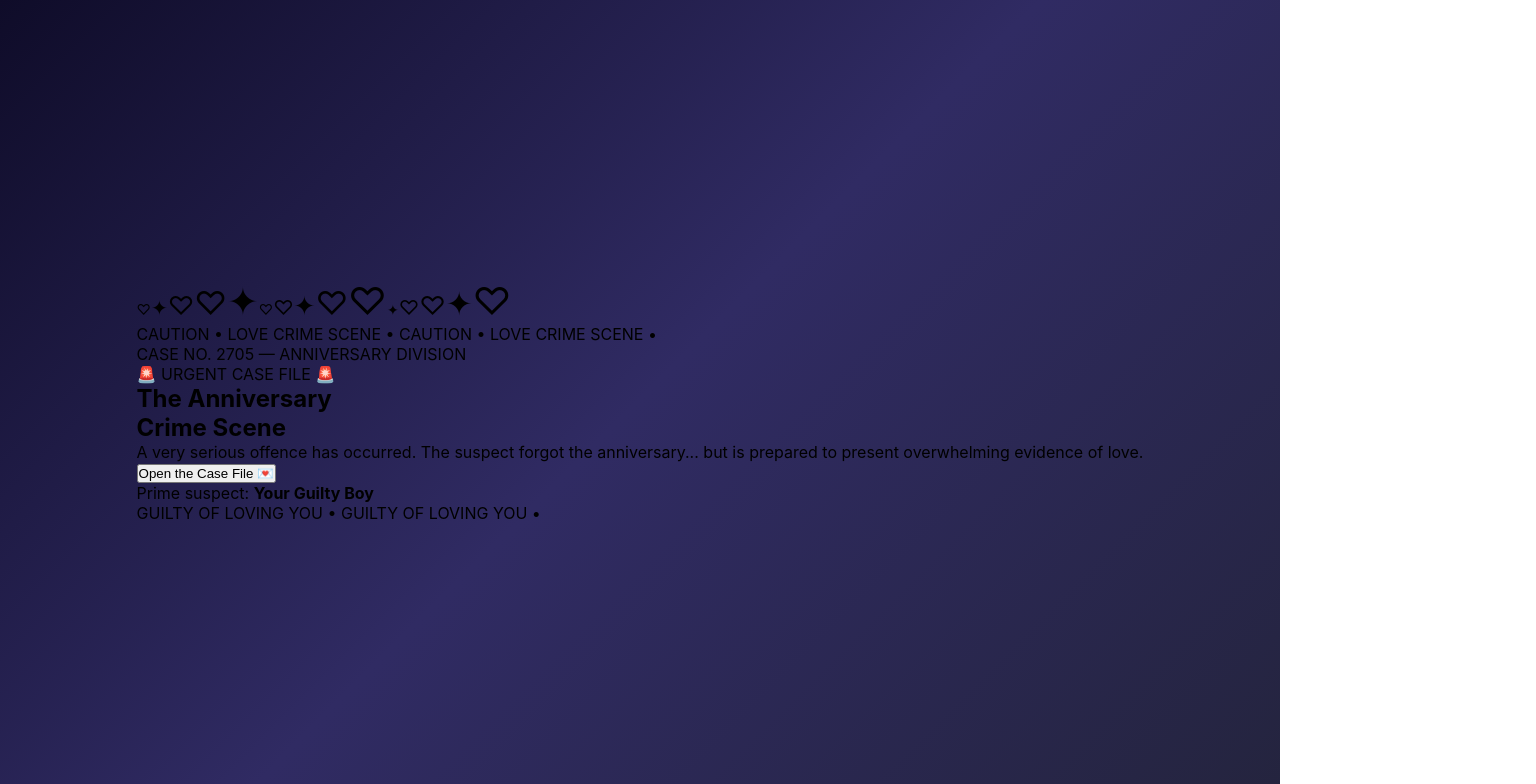
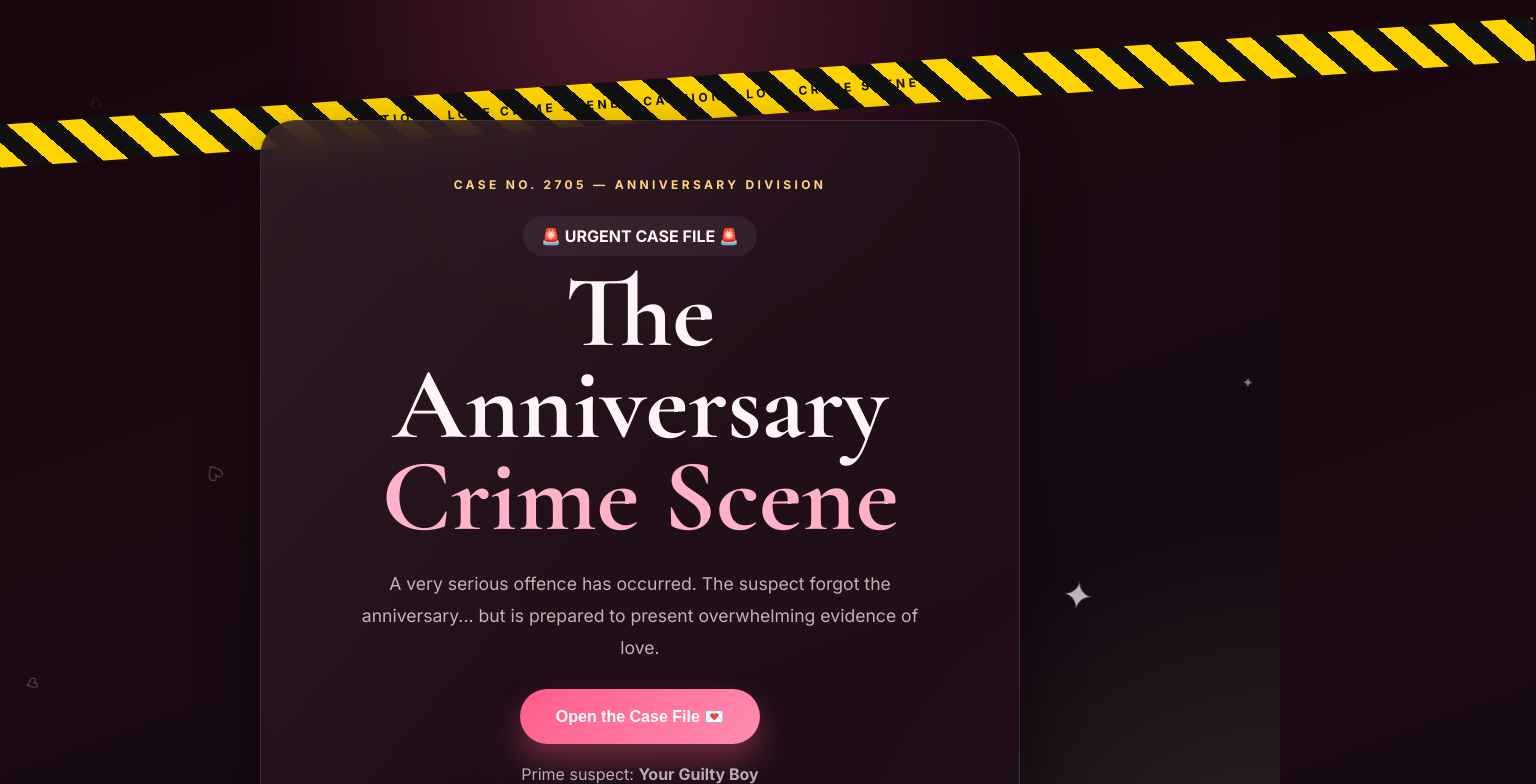
Before and after one commit to Sahil2218/react-app-new, a React (Create React App) app: page / in a window 1280 px wide. Shown: the top 784 px of the page, 1536 px wide, since content can reach past the window. Built offline with nearby package versions, Linux system fonts and the light colour scheme.

Commit message:
Add anniversary crime scene styling and animations

```diff
--- a/src/App.css
+++ b/src/App.css
@@ -1,45 +1,572 @@
-.App {
-  text-align: center;
-  width: 100%;
-  padding: 20px;
+@import url('https://fonts.googleapis.com/css2?family=Cormorant+Garamond:wght@400;500;600;700&family=Inter:wght@300;400;500;600;700&display=swap');
+
+:root {
+  --bg: #12070f;
+  --card: rgba(35, 16, 26, 0.82);
+  --accent: #ff5c8a;
+  --accent-soft: #ffb1c7;
+  --gold: #ffd67d;
+  --text: #fff4f7;
+  --muted: rgba(255, 233, 239, 0.74);
+  --border: rgba(255, 255, 255, 0.12);
+  --shadow: 0 24px 60px rgba(0, 0, 0, 0.45);
 }
 
-.app-container {
-  max-width: 600px;
+* {
+  box-sizing: border-box;
+}
+
+body {
+  margin: 0;
+  background:
+    radial-gradient(circle at top, rgba(255, 89, 138, 0.24), transparent 32%),
+    radial-gradient(circle at bottom right, rgba(255, 214, 125, 0.15), transparent 28%),
+    linear-gradient(160deg, #18060f 0%, #1c0a13 40%, #0d0914 100%);
+  color: var(--text);
+  font-family: 'Inter', sans-serif;
+  overflow-x: hidden;
+}
+
+.page {
+  position: relative;
+  min-height: 100vh;
+  width: 100%;
+}
+
+.hero {
+  min-height: 100vh;
+  display: flex;
+  align-items: center;
+  justify-content: center;
+  padding: 120px 24px;
+  position: relative;
+}
+
+.hero-card,
+.report-card,
+.file-card,
+.evidence-card,
+.letter,
+.promise-list,
+.question-section,
+.celebration-card {
+  backdrop-filter: blur(18px);
+  background: var(--card);
+  border: 1px solid var(--border);
+  box-shadow: var(--shadow);
+}
+
+.hero-card {
+  width: min(760px, 100%);
+  border-radius: 36px;
+  padding: 56px;
+  text-align: center;
+  position: relative;
+  overflow: hidden;
+}
+
+.hero-card::before {
+  content: '';
+  position: absolute;
+  inset: 0;
+  background: linear-gradient(130deg, rgba(255,255,255,0.06), transparent 55%);
+  pointer-events: none;
+}
+
+.case-number,
+.section-heading p,
+.final-tag,
+.file-tag {
+  text-transform: uppercase;
+  letter-spacing: 0.28em;
+  color: var(--gold);
+  font-size: 12px;
+  font-weight: 700;
+}
+
+.badge {
+  display: inline-flex;
+  padding: 10px 18px;
+  border-radius: 999px;
+  background: rgba(255,255,255,0.06);
+  margin: 24px 0 10px;
+  font-weight: 700;
+}
+
+.hero h1,
+.section-heading h2,
+.question-section h2,
+.celebration-card h1 {
+  font-family: 'Cormorant Garamond', serif;
+}
+
+.hero h1 {
+  font-size: clamp(4rem, 8vw, 6.6rem);
+  line-height: 0.9;
+  margin: 0;
+}
+
+.hero h1 span {
+  color: var(--accent-soft);
+}
+
+.hero-text {
+  max-width: 560px;
+  margin: 26px auto;
+  color: var(--muted);
+  font-size: 1.1rem;
+  line-height: 1.8;
+}
+
+.primary-button,
+.secondary-button,
+.yes-button,
+.no-button {
+  border: none;
+  cursor: pointer;
+  transition: transform 0.35s ease, box-shadow 0.35s ease, background 0.35s ease;
+}
+
+.primary-button,
+.yes-button {
+  background: linear-gradient(135deg, #ff5c8a, #ff8db1);
+  color: white;
+  border-radius: 999px;
+  font-weight: 700;
+}
+
+.primary-button {
+  padding: 18px 36px;
+  font-size: 1rem;
+  box-shadow: 0 16px 30px rgba(255, 92, 138, 0.35);
+}
+
+.primary-button:hover,
+.yes-button:hover,
+.no-button:hover,
+.secondary-button:hover {
+  transform: translateY(-4px);
+}
+
+.suspect {
+  margin-top: 20px;
+  color: rgba(255,255,255,0.66);
+}
+
+.police-tape {
+  position: absolute;
+  width: 140%;
+  left: -20%;
+  background: repeating-linear-gradient(
+    45deg,
+    #ffd400,
+    #ffd400 18px,
+    #111 18px,
+    #111 36px
+  );
+  color: #111;
+  font-weight: 800;
+  padding: 14px 0;
+  text-align: center;
+  letter-spacing: 0.3em;
+  font-size: 12px;
+  z-index: 0;
+}
+
+.police-tape.top {
+  top: 80px;
+  transform: rotate(-4deg);
+}
+
+.police-tape.bottom {
+  bottom: 80px;
+  transform: rotate(3deg);
+}
+
+.section {
+  padding: 60px 24px;
+}
+
+.section-heading {
+  text-align: center;
+  margin-bottom: 34px;
+}
+
+.section-heading h2 {
+  font-size: clamp(2.7rem, 5vw, 4.4rem);
+  margin: 10px 0 0;
+}
+
+.report-card {
+  width: min(980px, 100%);
+  margin: 0 auto;
+  border-radius: 32px;
+  display: grid;
+  grid-template-columns: 240px 1fr;
+  gap: 24px;
+  padding: 32px;
+}
+
+.report-left {
+  display: flex;
+  flex-direction: column;
+  align-items: center;
+  justify-content: center;
+  gap: 18px;
+}
+
+.fingerprint {
+  width: 150px;
+  height: 150px;
+  border-radius: 50%;
+  border: 2px dashed rgba(255,255,255,0.3);
+  display: flex;
+  align-items: center;
+  justify-content: center;
+  font-size: 4rem;
+}
+
+.stamp {
+  border: 2px solid currentColor;
+  padding: 10px 20px;
+  border-radius: 999px;
+  font-weight: 800;
+  transform: rotate(-10deg);
+}
+
+.stamp.guilty {
+  color: #ff728f;
+}
+
+.stamp.approved {
+  color: #9cffc6;
+}
+
+.report-details {
+  display: flex;
+  flex-direction: column;
+  justify-content: center;
+  gap: 16px;
+  font-size: 1.06rem;
+  line-height: 1.8;
+}
+
+.verdict {
+  color: var(--accent-soft);
+}
+
+.files-grid,
+.evidence-grid {
+  display: grid;
+  grid-template-columns: repeat(auto-fit, minmax(260px, 1fr));
+  gap: 26px;
+  width: min(1100px, 100%);
   margin: 0 auto;
 }
 
-.app-title {
-  font-size: 42px;
-  font-weight: 700;
-  background: linear-gradient(135deg, #bb86fc, #8a2be2, #64b5f6);
-  -webkit-background-clip: text;
-  -webkit-text-fill-color: transparent;
-  background-clip: text;
-  margin-bottom: 30px;
-  text-shadow: 0 0 30px rgba(187, 134, 252, 0.3);
-  letter-spacing: -1px;
+.file-card,
+.evidence-card {
+  border-radius: 28px;
+  padding: 28px;
+  position: relative;
+  overflow: hidden;
 }
 
-.app-footer {
-  margin-top: 30px;
-  color: rgba(255, 255, 255, 0.5);
-  font-size: 14px;
-  font-weight: 500;
+.file-card {
+  transform: rotate(calc((var(--rotation, 0) * 1deg)));
 }
 
-@media (max-width: 600px) {
-  .App {
-    padding: 10px;
+.pin {
+  position: absolute;
+  top: 16px;
+  right: 18px;
+  width: 14px;
+  height: 14px;
+  border-radius: 50%;
+  background: var(--accent-soft);
+  box-shadow: 0 0 16px rgba(255,177,199,0.7);
+}
+
+.file-card h3,
+.evidence-card h3 {
+  font-size: 1.6rem;
+  margin-bottom: 14px;
+}
+
+.file-card p,
+.evidence-card p,
+.question-copy,
+.promise,
+.celebration-copy {
+  color: var(--muted);
+  line-height: 1.8;
+}
+
+.photo-placeholder {
+  height: 220px;
+  border-radius: 20px;
+  background: linear-gradient(145deg, rgba(255,255,255,0.08), rgba(255,255,255,0.02));
+  display: flex;
+  align-items: center;
+  justify-content: center;
+  flex-direction: column;
+  gap: 12px;
+  margin-bottom: 18px;
+  border: 1px dashed rgba(255,255,255,0.18);
+}
+
+.photo-placeholder span {
+  font-size: 3rem;
+}
+
+.photo-placeholder small {
+  color: rgba(255,255,255,0.5);
+}
+
+.letter-section {
+  text-align: center;
+}
+
+.envelope {
+  position: relative;
+  width: 300px;
+  height: 210px;
+  margin: 0 auto;
+  border-radius: 18px;
+  border: none;
+  cursor: pointer;
+  background: linear-gradient(160deg, #ff5d8c, #ff7ca4);
+  box-shadow: 0 24px 60px rgba(255, 92, 138, 0.35);
+}
+
+.envelope-flap {
+  position: absolute;
+  inset: 0;
+  clip-path: polygon(0 0, 100% 0, 50% 58%);
+  background: rgba(255,255,255,0.16);
+}
+
+.heart-seal {
+  position: absolute;
+  left: 50%;
+  top: 50%;
+  transform: translate(-50%, -50%);
+  font-size: 2.4rem;
+}
+
+.open-message {
+  position: absolute;
+  bottom: 18px;
+  width: 100%;
+  left: 0;
+  color: white;
+  font-weight: 700;
+}
+
+.letter {
+  width: min(760px, 100%);
+  margin: 0 auto;
+  border-radius: 30px;
+  padding: 44px;
+  text-align: left;
+}
+
+.letter p {
+  line-height: 2;
+  color: var(--muted);
+}
+
+.letter-greeting {
+  font-size: 1.25rem;
+  color: white;
+}
+
+.letter-sign {
+  margin-top: 26px;
+  color: var(--accent-soft);
+  font-weight: 700;
+}
+
+.promise-list {
+  width: min(760px, 100%);
+  margin: 0 auto;
+  border-radius: 30px;
+  padding: 34px;
+  display: grid;
+  gap: 18px;
+}
+
+.promise {
+  display: flex;
+  align-items: center;
+  gap: 16px;
+  font-size: 1.02rem;
+}
+
+.promise span {
+  width: 36px;
+  height: 36px;
+  border-radius: 50%;
+  background: rgba(255,255,255,0.08);
+  display: flex;
+  align-items: center;
+  justify-content: center;
+  color: var(--accent-soft);
+}
+
+.question-section {
+  width: min(900px, calc(100% - 32px));
+  margin: 40px auto 100px;
+  border-radius: 38px;
+  padding: 54px 32px;
+  text-align: center;
+}
+
+.question-section h2 {
+  font-size: clamp(3rem, 6vw, 5rem);
+  margin: 10px 0 18px;
+}
+
+.button-court {
+  display: flex;
+  justify-content: center;
+  align-items: center;
+  gap: 22px;
+  margin-top: 36px;
+  flex-wrap: wrap;
+}
+
+.yes-button,
+.no-button,
+.secondary-button {
+  padding: 18px 30px;
+  border-radius: 999px;
+  font-size: 1rem;
+  font-weight: 700;
+}
+
+.no-button,
+.secondary-button {
+  background: rgba(255,255,255,0.08);
+  color: white;
+  border: 1px solid rgba(255,255,255,0.14);
+}
+
+.plea {
+  margin-top: 26px;
+  color: var(--accent-soft);
+}
+
+.toast {
+  position: fixed;
+  bottom: 30px;
+  right: 24px;
+  padding: 16px 22px;
+  border-radius: 18px;
+  background: rgba(22, 11, 17, 0.92);
+  border: 1px solid rgba(255,255,255,0.12);
+  box-shadow: var(--shadow);
+  z-index: 100;
+}
+
+.floating-layer {
+  position: fixed;
+  inset: 0;
+  overflow: hidden;
+  pointer-events: none;
+  z-index: 0;
+}
+
+.floating-layer span {
+  position: absolute;
+  bottom: -10%;
+  animation: floatUp linear infinite;
+  opacity: 0.8;
+}
+
+@keyframes floatUp {
+  from {
+    transform: translateY(0) rotate(0deg);
+    opacity: 0;
+  }
+  10% {
+    opacity: 0.9;
+  }
+  to {
+    transform: translateY(-120vh) rotate(360deg);
+    opacity: 0;
+  }
+}
+
+.celebration-screen {
+  min-height: 100vh;
+  display: flex;
+  align-items: center;
+  justify-content: center;
+  padding: 30px;
+  position: relative;
+}
+
+.celebration-card {
+  width: min(720px, 100%);
+  border-radius: 40px;
+  padding: 60px;
+  text-align: center;
+  position: relative;
+  z-index: 2;
+}
+
+.tiny-label {
+  text-transform: uppercase;
+  letter-spacing: 0.3em;
+  color: var(--gold);
+}
+
+.celebration-card h1 {
+  font-size: clamp(3.4rem, 7vw, 5.6rem);
+  margin: 18px 0;
+}
+
+.kiss {
+  font-size: 4rem;
+  margin: 24px 0;
+}
+
+.signature {
+  color: rgba(255,255,255,0.72);
+}
+
+.signature span {
+  color: var(--accent-soft);
+}
+
+@media (max-width: 768px) {
+  .hero-card,
+  .report-card,
+  .letter,
+  .question-section,
+  .celebration-card {
+    padding: 30px;
   }
 
-  .app-title {
-    font-size: 32px;
-    margin-bottom: 20px;
+  .report-card {
+    grid-template-columns: 1fr;
   }
 
-  .app-footer {
-    font-size: 12px;
-    margin-top: 20px;
+  .hero {
+    padding-top: 140px;
+  }
+
+  .police-tape {
+    font-size: 10px;
+  }
+
+  .button-court {
+    flex-direction: column;
+  }
+
+  .yes-button,
+  .no-button {
+    width: 100%;
   }
 }
```
